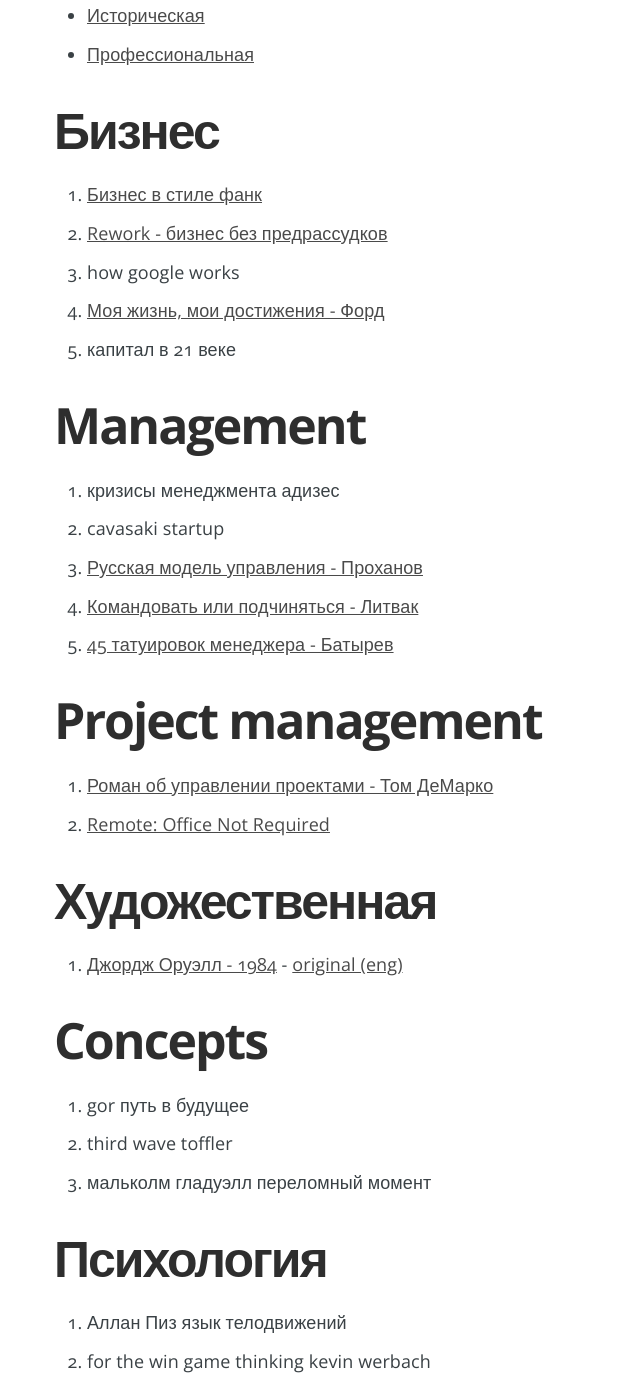
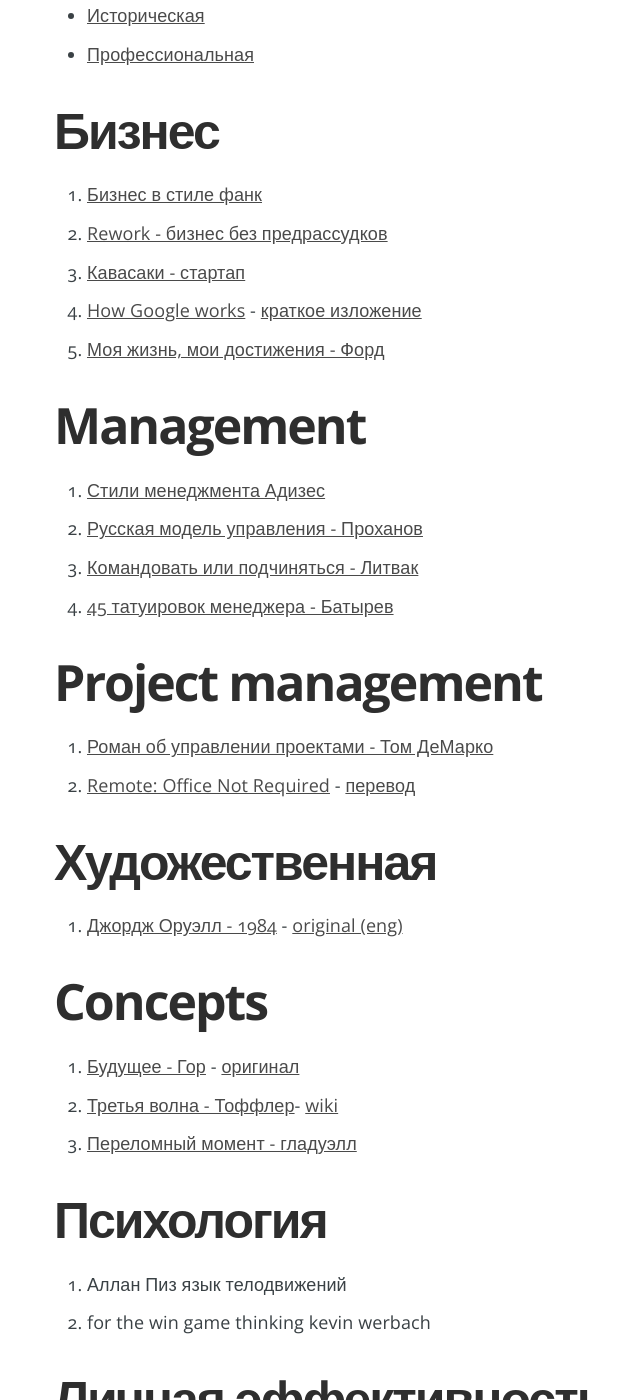
Before and after one commit to vetal232/vetal232.github.io, a Jekyll site: the page built from _posts/2015-02-23-books.markdown, in a window 1280 px wide and 1400 px high, scrolled down 577 px. Shown: the whole window, without its empty margins (228-868 px from the left). Built offline with Jekyll 4.4.1, drawn with Linux system fonts in a browser that asks for light colours; some of the changed text lies outside the part shown.

Commit message:
Update 2015-02-23-books.markdown

```diff
--- a/_posts/2015-02-23-books.markdown
+++ b/_posts/2015-02-23-books.markdown
@@ -20,16 +20,16 @@
 #Бизнес
 
 1. [Бизнес в стиле фанк](http://www.litres.ru/yonas-ridderstrale/kell-nordstrem/biznes-v-stile-fank-kapital-plyashet-pod-dudku-talanta/)
-2. [Rework - бизнес без предрассудков](http://www.litres.ru/dzheyson-frayd/devid-hensson/rework-biznes-bez-predrassudkov)
-2. how google works
+2. [Rework - бизнес без предрассудков](http://www.mann-ivanov-ferber.ru/books/luchiernoctar/rework1/)
+3. [Кавасаки - стартап](http://www.mann-ivanov-ferber.ru/books/luchiernoctar/the_art_of_the_start/)
+2. [How Google works](http://www.amazon.com/How-Google-Works-Eric-Schmidt-ebook/dp/B00J379F3O) - [краткое изложение](http://www.smartreading.ru/biblioteka/istorii_uspeha_biografii/how_google_works/)
 3. [Моя жизнь, мои достижения - Форд](http://www.litres.ru/genri-ford/moya-zhizn-moi-dostizheniya-4/)
-4. капитал в 21 веке
+
 
 
 #Management
 
-1. кризисы менеджмента адизес
-2. cavasaki startup
+1. [Стили менеджмента Адизес](http://www.mann-ivanov-ferber.ru/books/sse/mismanagement-crisis/)
 3. [Русская модель управления - Проханов](http://www.litres.ru/aleksandr-prohorov/russkaya-model-upravleniya/)
 4. [Командовать или подчиняться - Литвак](http://www.ozon.ru/context/detail/id/3830563/)
 5. [45 татуировок менеджера - Батырев](http://www.litres.ru/maksim-batyrev/45-tatuirovok-menedzhera-pravila-rossiyskogo-rukovoditelya-2/)
@@ -37,7 +37,7 @@
 #Project management
 
 1. [Роман об управлении проектами - Том ДеМарко](http://www.litres.ru/tom-demarko/deadline-roman-ob-upravlenii-proektami/5631320/)
-2. [Remote: Office Not Required](http://www.amazon.com/dp/B00CZ7OC46)
+2. [Remote: Office Not Required](http://www.amazon.com/dp/B00CZ7OC46) - [перевод]( http://www.mann-ivanov-ferber.ru/books/paperbook/remote_office_not_required/)
 
 
 
@@ -47,9 +47,9 @@
 
 #Concepts
 
-1. gor путь в будущее
-2. third wave toffler
-3. мальколм гладуэлл переломный момент
+1. [Будущее - Гор](http://www.smartreading.ru/biblioteka/obyazatelnoe_chtenie/future/) - [оригинал]( http://www.litres.ru/al-gore/future-2/)
+2. [Третья волна - Тоффлер](http://www.smartreading.ru/biblioteka/obyazatelnoe_chtenie/third_wave/)- [wiki](https://ru.wikipedia.org/wiki/Третья_волна_(Тоффлер))
+3. [Переломный момент - гладуэлл](http://www.smartreading.ru/biblioteka/knigi_po_menedzhmentu/the_tipping_point/)
 
 #Психология
 
@@ -69,4 +69,4 @@
 #Профессиональная
 
 1. professional alfresco
-2. addison wesley enterprise integration patterns
+2. [Enterprise integration patterns](http://www.williamspublishing.com/Books/5-8459-0579-6.html) - [оригинал](http://www.amazon.co.uk/Enterprise-Application-Architecture-Addison-Wesley-Signature/dp/0321127420)
```
Also changed, not shown: other parts of _posts/2015-02-23-books.markdown (+1 -1 lines).
